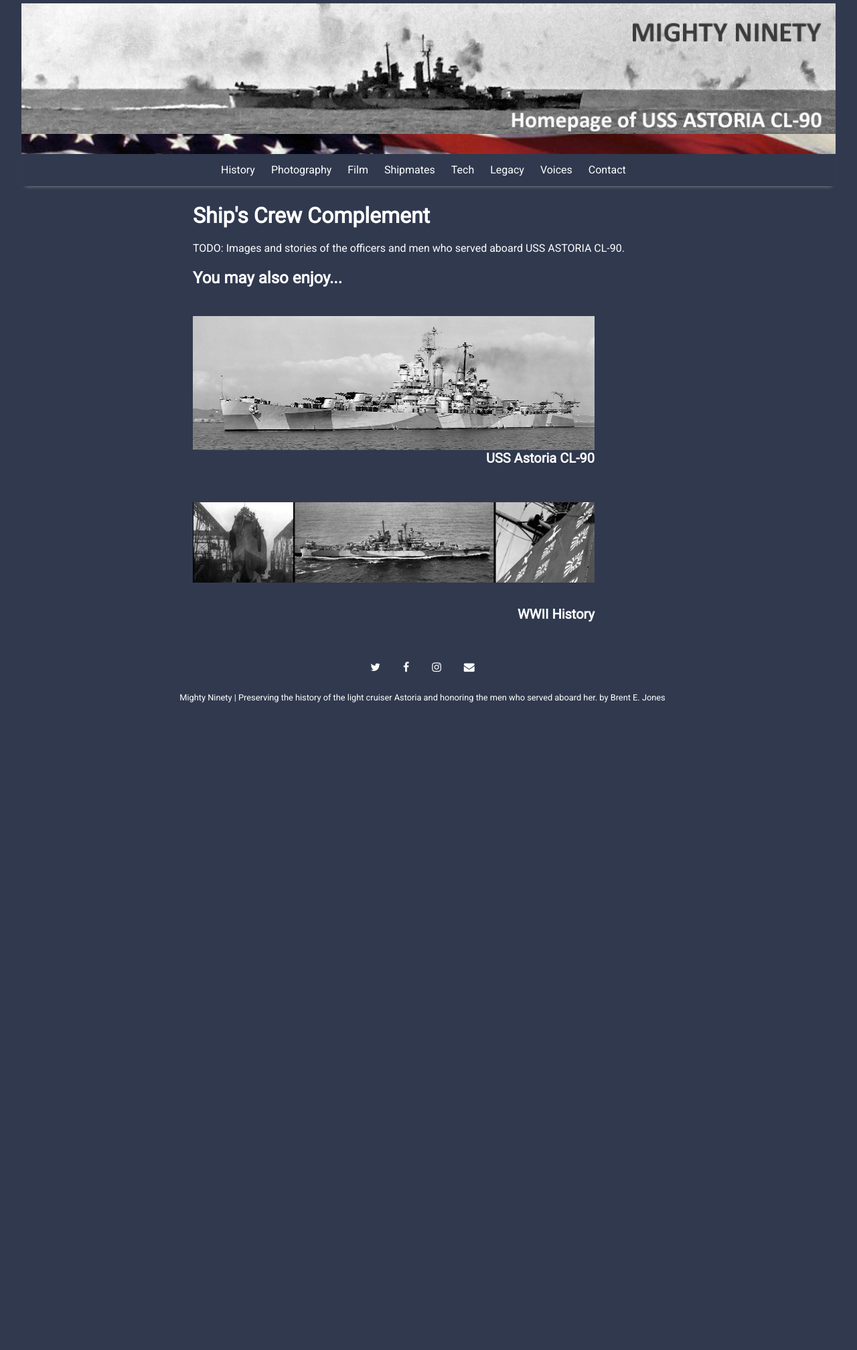
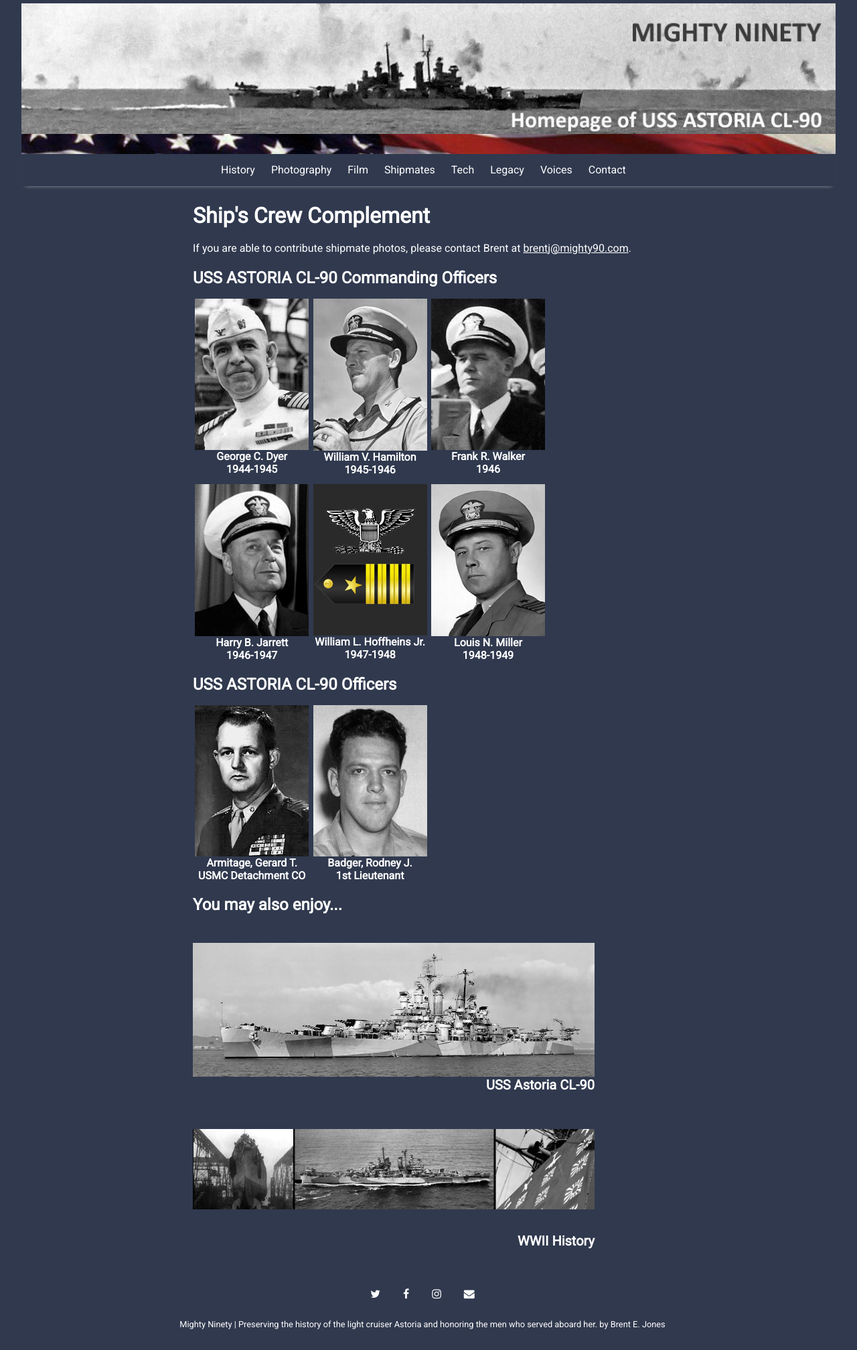
Before and after one commit to cwperry/mighty90, a Jekyll site: the page built from _posts/2021-05-30-main-the-crew.md, in a window 1280 px wide. Shown: the whole page at 67% size. Built offline with Jekyll 4.4.1, drawn with Linux system fonts in a browser that asks for light colours; nearby versions of some CDN libraries; before the commit the page ends 1080 px from its top, so only the background shows below that.

Commit message:
Started adding crew

```diff
--- /dev/null
+++ b/_data/crew.yml
@@ -0,0 +1,31 @@
+command:
+  - name: George C. Dyer
+    info: 1944-1945
+    image-url: crew/capt_george_c_dyer_170x_sqj6.jpg
+
+  - name: William V. Hamilton
+    info: 1945-1946
+    image-url: crew/hamilton_william_v_capt_170x_dw5n.jpg
+
+  - name: Frank R. Walker
+    info: 1946
+    image-url: crew/1946_03_19_walker_frank_j__co_cl-90_hs_3x4_170x_ttxb.jpg
+
+  - name: Harry B. Jarrett
+    info: 1946-1947
+    image-url: crew/jarrett_harry_b_vadm_170x_ot3h.jpg
+
+  - name: William L. Hoffheins Jr.
+    info: 1947-1948
+    image-url: crew/capt_icon_3x4_ygg2_sylp.jpg
+
+  - name: Louis N. Miller
+    info: 1948-1949
+    image-url: crew/1951_01_lewis_n_miller_portrait_nara_80-g-424333_4x3_170x_205r.jpg
+officers:
+  - name: Armitage, Gerard T.
+    info: USMC Detachment CO
+    image-url: crew/col_gerard_t_armitage_cu_170x.jpg
+  - name: Badger, Rodney J.
+    info: 1st Lieutenant
+    image-url: crew/badger_rodney_j_170x_v7yl.jpg
--- a/_data/images.yml
+++ b/_data/images.yml
@@ -11,7 +11,7 @@
   attribution: U.S. Navy photo from Brent Jones collection
   image-url: history/1941_12_07_1015_california_bb-44_nokomis_yt-142_700x_kri3.jpg
 way-e:
-  caption: "The sign for Way \"E\" at Cramp Shipbuilding Company in January 1942. Hull 533 is shown as USS Wilkes-Barre."
+  caption: The sign for Way "E" at Cramp Shipbuilding Company in January 1942. Hull 533 is shown as USS Wilkes-Barre.
   attribution: photo from NARA Records Group 19-LCM
   image-url: history/1942_01_01_cl-90_cramp_sbc_1_nara_19-lcm_cu_700x.jpg
 hull-plan:
--- /dev/null
+++ b/_includes/crew-grid.html
@@ -0,0 +1,7 @@
+<div class="flex-grid">
+    {% for crewMember in site.data.crew[include.type] %}
+        <div class="col">
+            {% include crew-portrait.html portrait=crewMember %}
+        </div>
+    {% endfor %}
+</div>
--- /dev/null
+++ b/_includes/crew-portrait.html
@@ -0,0 +1,6 @@
+{% assign crewMember = include.portrait %}
+<div class="crew-container">
+    <img src="{{ site.github.url }}/assets/img/{{ crewMember.image-url }}" />
+    <div class="crew-name">{{ crewMember.name }}</div>
+    <div class="crew-info">{{ crewMember.info }}</div>
+</div>
--- a/_posts/2021-05-30-main-the-crew.md
+++ b/_posts/2021-05-30-main-the-crew.md
@@ -8,4 +8,12 @@
 image: shipmate_photos_merge_700x.jpg
 ---
 
-TODO: Images and stories of the officers and men who served aboard USS ASTORIA CL-90.
+If you are able to contribute shipmate photos, please contact Brent at [brentj@mighty90.com](mailto:brentj@mighty90.com).
+
+## USS ASTORIA CL-90 Commanding Officers
+
+{% include crew-grid.html type="command" %}
+
+## USS ASTORIA CL-90 Officers
+
+{% include crew-grid.html type="officers" %}
--- a/_sass/_-sections-dir.scss
+++ b/_sass/_-sections-dir.scss
@@ -1,6 +1,7 @@
 // Importing Sass/SCSS partials from `sass_dir` (defaults to `_sass`)
 @import "base",
         "code",
+        "crew",
         "default",
         "footer",
         "header",
--- /dev/null
+++ b/_sass/_crew.scss
@@ -0,0 +1,19 @@
+.flex-grid {
+    display: flex;
+    flex-wrap: wrap;
+}
+.col {
+    margin: .2em;
+}
+.crew-container {
+    width: 170px;
+    text-align: center;
+}
+.crew-name {
+    font-weight: bold;
+    text-align: center;
+}
+.crew-info {
+    font-weight: bold;
+    text-align: center;
+}
```
Also changed, not shown: assets/img/crew/1946_03_19_walker_frank_j__co_cl-90_hs_3x4_170x_ttxb.jpg (added), assets/img/crew/1951_01_lewis_n_miller_portrait_nara_80-g-424333_4x3_170x_205r.jpg (added), assets/img/crew/badger_rodney_j_170x_v7yl.jpg (added), assets/img/crew/capt_george_c_dyer_170x_sqj6.jpg (added), assets/img/crew/capt_icon_3x4_ygg2_sylp.jpg (added), assets/img/crew/col_gerard_t_armitage_cu_170x.jpg (added), assets/img/crew/hamilton_william_v_capt_170x_dw5n.jpg (added), assets/img/crew/jarrett_harry_b_vadm_170x_ot3h.jpg (added).
